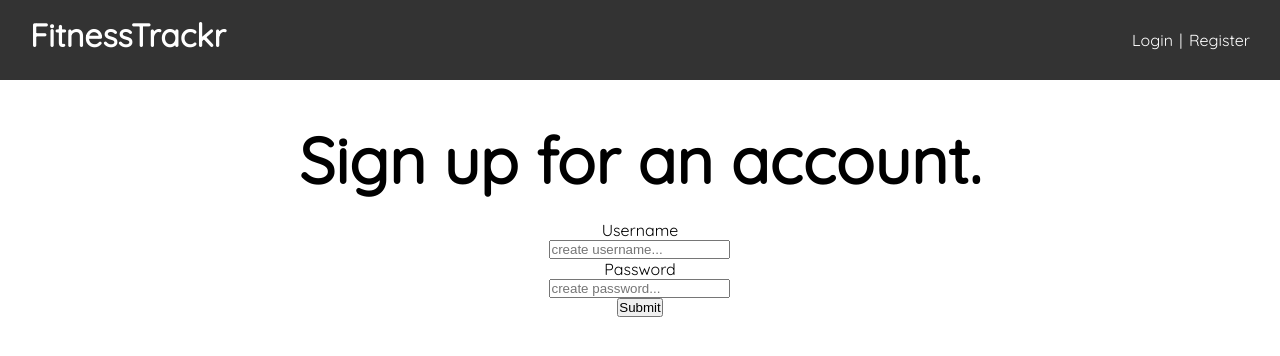
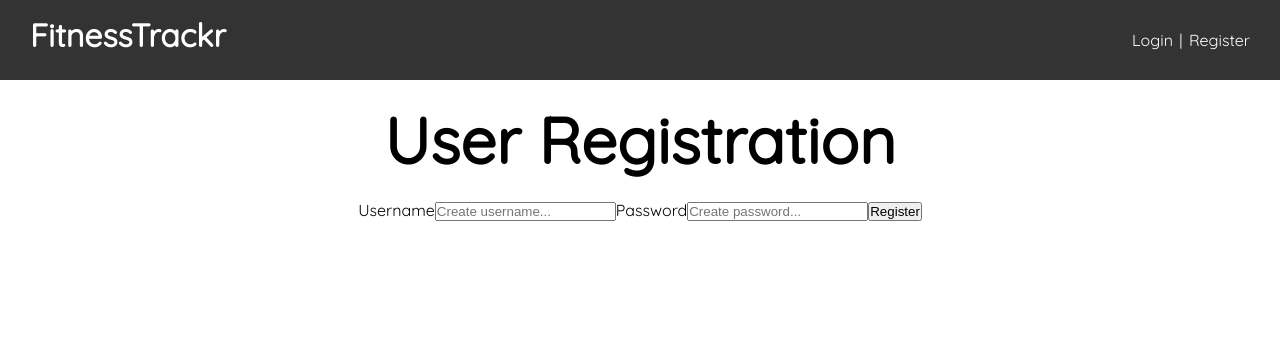
Before and after one commit to lopezmic05/FitnessTrackr_Frontend, a React (Create React App) app: page /register in a window 1280 px wide. Shown: the top 356 px of the page. Built offline with nearby package versions, Linux system fonts and the light colour scheme.

Commit message:
added the Register.js code from profileWork branch, got Activities.js working as well

```diff
--- a/src/api/index.js
+++ b/src/api/index.js
@@ -14,13 +14,15 @@ const registerUser = async (username, password) => {
       }),
     });
     const result = await response.json();
-    const token = result.data.token;
+    console.log(result)
+    const token = result.token;
     localStorage.setItem("token", token);
     return result;
   } catch (error) {
     throw error;
   }
 };
+
 
 
 const loginUser = async (username, password) => {
@@ -92,15 +94,13 @@ const getRoutines = async () => {
 
 
 const getActivities = async () => {
-  const response = await fetch(`${BASE_URL}activities`, {
+  const response = await fetch( `${BASE_URL}activities`, {
     headers: {
       'Content-Type': 'application/json',
-    },
-  }).then(response => response.json())
-  .then(result => {
-    console.log(result);
+    }
   })
-  .catch(console.error);
+  const result = await response.json()
+  return result
 }
 
 
--- a/src/components/Activities.js
+++ b/src/components/Activities.js
@@ -1,12 +1,43 @@
-import React from "react";
+import React, { useState, useEffect } from "react";
 import { getActivities } from "../api";
 
 
 const Activities = () => {
+  const [activities, setActivities] = useState([]);
 
+  const getActivityInfo = async () => {
+    try {
+      const result = await getActivities();
+
+      if (result) {
+        console.log(result, "i am activities result");
+        setActivities(result);
+      }
+    } catch (error) {
+      console.error(error);
+    }
+  };
+
+  useEffect(() => {
+    getActivityInfo();
+  }, []);
+  console.log(activities, "THIS IS ACTIVITIES");
+  const mapActivities = activities.map((activity) => {
+    return (
+      <div>
+        <h3 id="creator">{activity.creatorName}</h3>
+        <h3>{activity.name}</h3>
+        <h3>{activity.goal}</h3>
+        <br />
+      </div>
+    );
+  });
   return (
-    <div>
-      <h1>This is Activities!!</h1>
+    <div id="routine-container">
+      <h2 id="routine-heading">Welcome To Activities!!</h2>
+      {activities && activities.length ? (
+        <p>{mapActivities}</p>
+      ) : null}
     </div>
   );
 };
--- a/src/components/Register.js
+++ b/src/components/Register.js
@@ -1,26 +1,89 @@
-import React from "react";
+import React, { useState } from "react";
 import { registerUser } from "../api";
 import './register.css'
 
 const Register = () => {
-  async function handleSubmit(event) {
-    event.preventDefault();
-    const username = event.target[0].value;
-    const password = event.target[1].value;
-    registerUser(username, password);
-  }
-  return (
+  const [username, setUsername] = useState('');
+  const [password, setPassword] = useState('');
+  const [submitted, setSubmitted] = useState(false);
+  const [error, setError] = useState(false);
+
+
+  const handleUsername = (e) => {
+    setUsername(e.target.value);
+    setSubmitted(false);
+  };
+
+  const handlePassword = (e) => {
+    setPassword(e.target.value);
+    setSubmitted(false);
+  };
+
+  const handleSubmit = async (e) => {
+    e.preventDefault();
+    localStorage.setItem('username', username);
+    localStorage.setItem('password', password);
+    if(username === '' || password === '') {
+      setError(true);
+    } else {
+      const success = await registerUser(username, password);
+      console.log(success.success)
+      if (success.message == "you're signed up!") {
+        setSubmitted(true);
+        setError(false);
+      }
+    }
+  };
+
+  const successMessage = () => {
+    return (
+      <div
+      className="success"
+      style={{
+        display: submitted ? '' : 'none',
+      }}>
+        <h1> Welcome {username}! You've been successfully registered!</h1>
+      </div>
+    );
+  };
+
+  const errorMessage = () => {
+    return(
+      <div
+      style={{
+        display: error ? '' : 'none',
+      }}>
+        <h1>Please enter all the fields</h1>
+      </div>
+    );
+  };
+
+  return(
     <div id="register">
-      <form onSubmit={handleSubmit} id= 'register-form'>
-        <h1 id="register-header"> Sign up for an account.</h1>
+      <div>
+        <h1 id="register-header">User Registration</h1>
+      </div>
+      <div>
+        {errorMessage()}
+        {successMessage()}
+      </div>
+
+      <form>
         <label>Username</label>
-        <input type='text' id='username' placeholder='create username...'></input>
+        <input onChange={handleUsername} id='register-input'
+        value={username} type="username" placeholder="Create username..." />
+
         <label>Password</label>
-        <input type='password' id='password' placeholder='create password...'></input>
-        <button type='submit'>Submit</button>
+        <input onChange={handlePassword} id='register-input'
+        value={password} type="password" placeholder="Create password..." />
+
+        <button onClick={handleSubmit} className="btn" type="submit">
+          Register
+        </button>
       </form>
     </div>
   );
+
 };
 
 export default Register;
```
